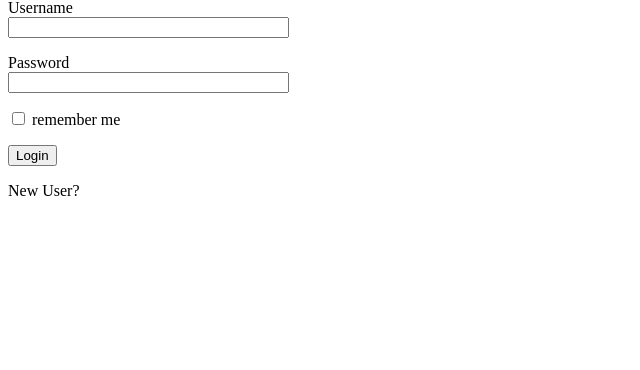
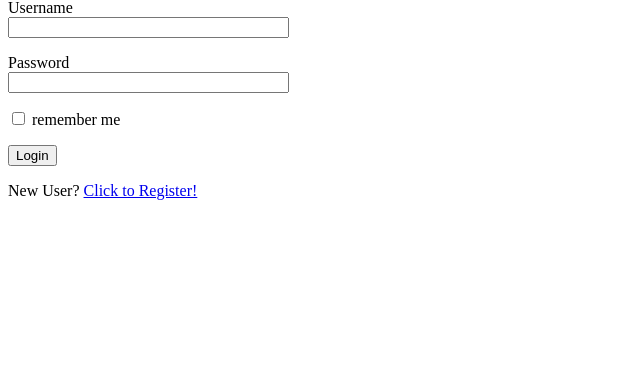
Before and after one commit to josephzxy/flask_micro_blog, a Flask app: page /login in a window 1280 px wide. Shown: the part 117-487 px from the top of the page, without its empty margins (0-640 px from the left). Run offline with Flask 2, Linux system fonts and the light colour scheme; parts of the project's set-up code (start-up, migrations or seed data) failed here and were passed over.

Commit message:
Fixed some typos

```diff
--- a/flask/app/forms.py
+++ b/flask/app/forms.py
@@ -26,7 +26,7 @@ class EditProfileForm(FlaskForm):
                 raise ValidationError('Please use a different username.')
 
 class RegistrationForm(FlaskForm):
-    username = StringField('Username', validator=[DataRequired()])
+    username = StringField('Username', validators=[DataRequired()])
     email = StringField('Email', validators=[DataRequired(), Email()])
     password = PasswordField('Password', validators=[DataRequired()])
     repeat_password = PasswordField('Repeat Password', validators=[DataRequired(), EqualTo('password')])
--- a/flask/app/routes.py
+++ b/flask/app/routes.py
@@ -85,7 +85,7 @@ def edit_profile():
         form.about_me.data = current_user.about_me
     return render_template('edit_profile.html', title='Edit Profile', form=form)
 
-@app.route('/register', method=['GET', 'POST'])
+@app.route('/register', methods=['GET', 'POST'])
 def register():
     if current_user.is_authenticated:
         return redirect(url_for('index'))
@@ -95,7 +95,7 @@ def register():
         user = User(username=form.username.data, email=form.email.data)
         user.set_password(form.password.data)
         db.session.add(user)
-        db.seesion.commit()
+        db.session.commit()
         flash('Congratulations, you are now a registered user!')
         return redirect(url_for('login'))
     # when GET
--- a/flask/app/templates/login.html
+++ b/flask/app/templates/login.html
@@ -21,6 +21,6 @@
     <p>{{ form.submit() }}</p>
 </form>
 <p>
-    New User? <a href="{{ url_for('register') }}"Click to Register!</a>
+    New User? <a href="{{ url_for('register') }}">Click to Register!</a>
 </p>
 {% endblock%}
```
